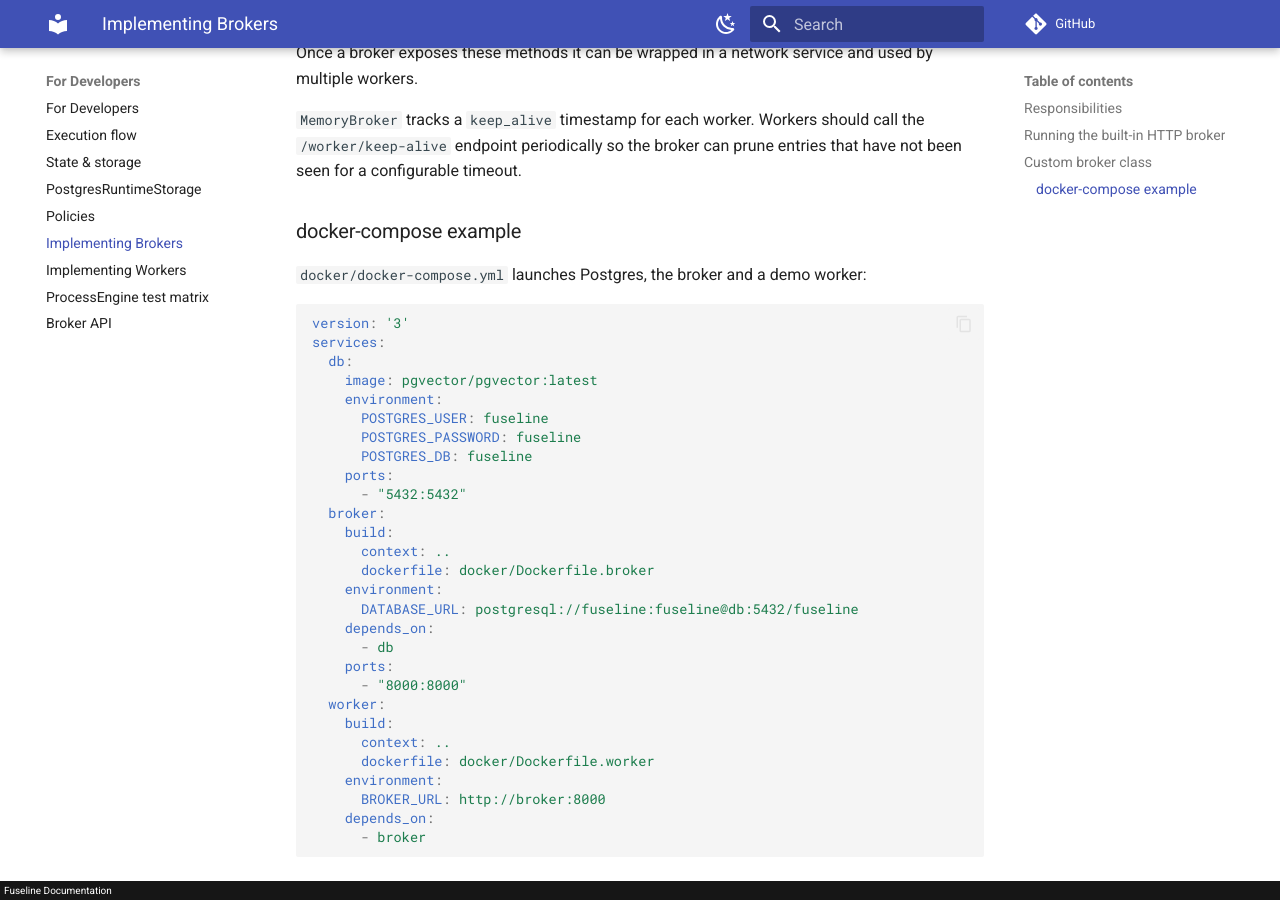
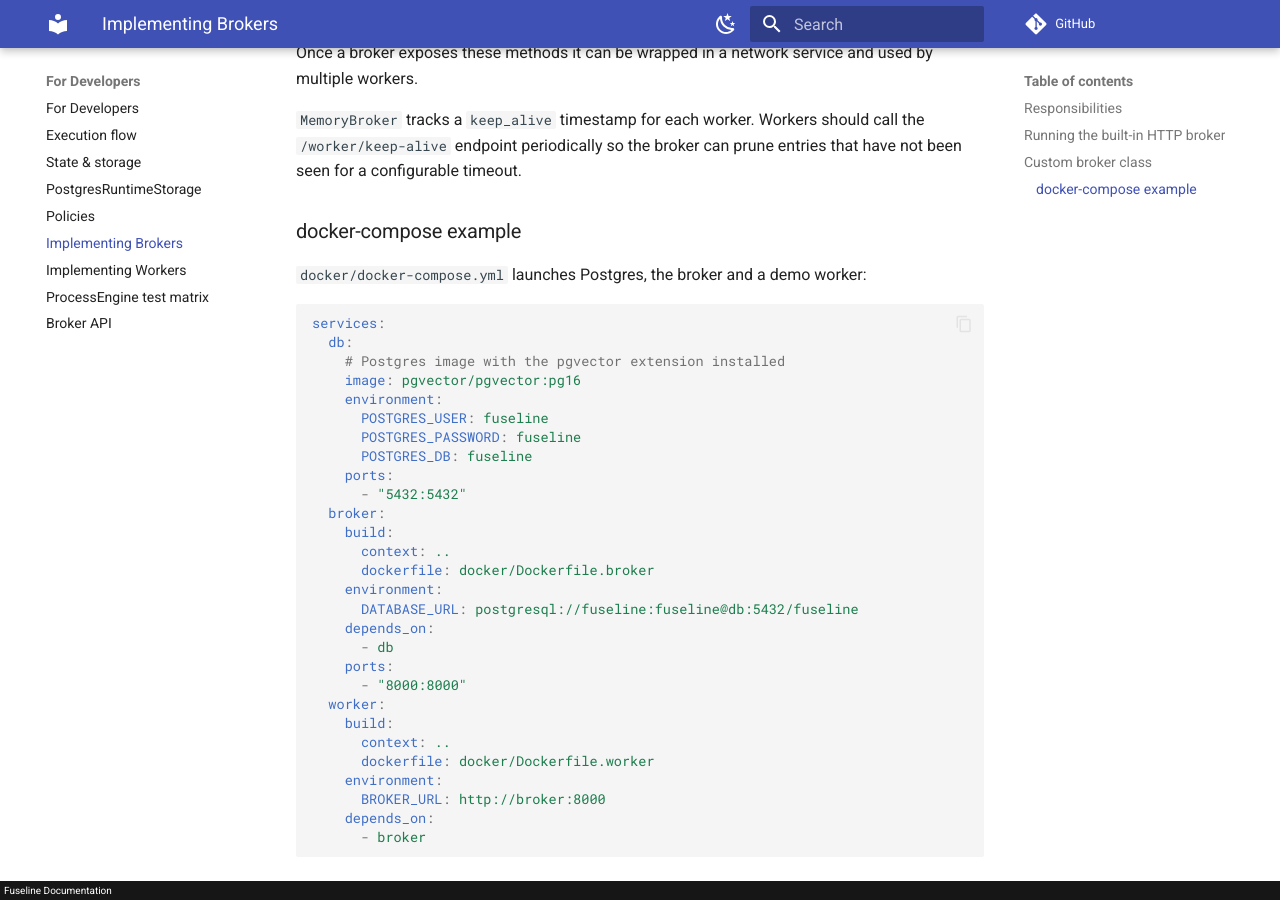
Before and after one commit to jsam/fuseline, an MkDocs documentation site: the page built from docs/for-developers/brokers.md, in a window 1280 px wide and 900 px high, scrolled down 1625 px. Built offline with MkDocs 1.6.1 and Material for MkDocs 9.7.7, drawn with Linux system fonts in a browser that asks for light colours; comment, search, counter and statistics services are not loaded.

Commit message:
fix pgvector image

````diff
--- a/docs/for-developers/brokers.md
+++ b/docs/for-developers/brokers.md
@@ -87,10 +87,10 @@ timeout.
 worker:
 
 ```yaml
-version: '3'
 services:
   db:
-    image: pgvector/pgvector:latest
+    # Postgres image with the pgvector extension installed
+    image: pgvector/pgvector:pg16
     environment:
       POSTGRES_USER: fuseline
       POSTGRES_PASSWORD: fuseline
````
Also changed, not shown: docker/README.md (+2 -2 lines), docs/getting-started/docker.md (+2 -1 lines), 2 other files.
